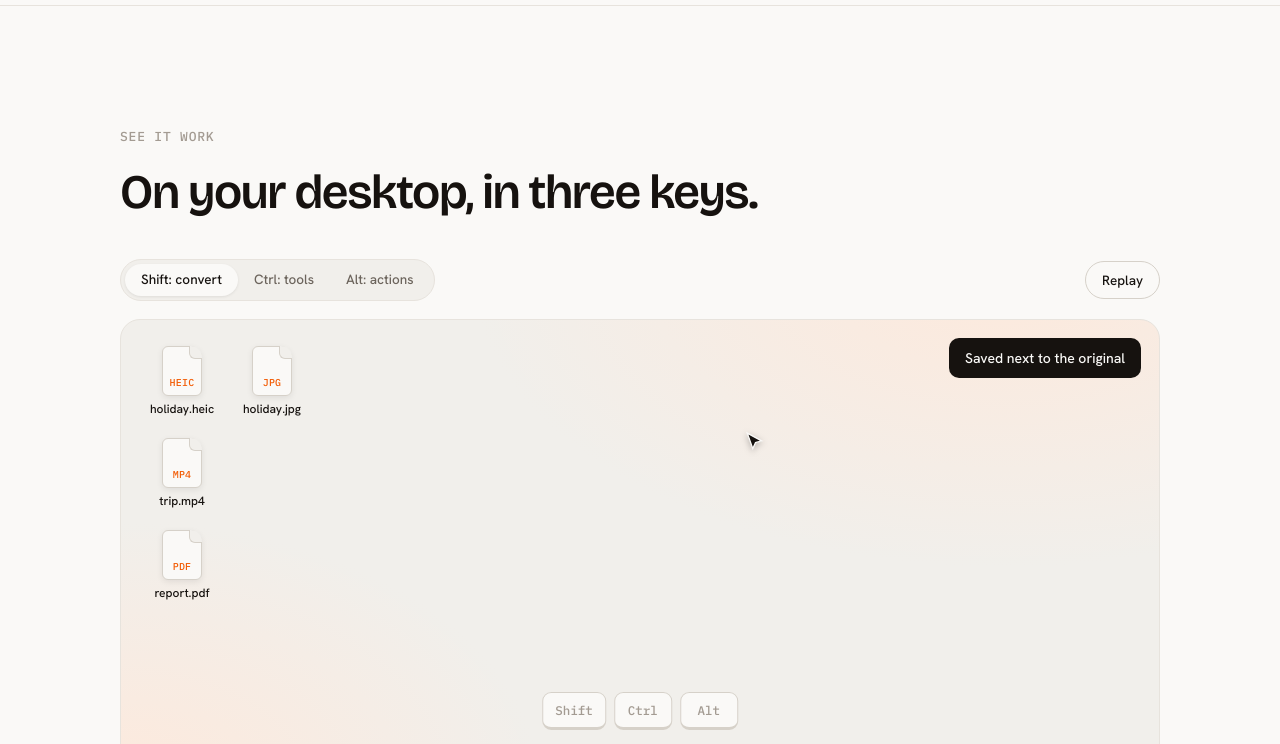
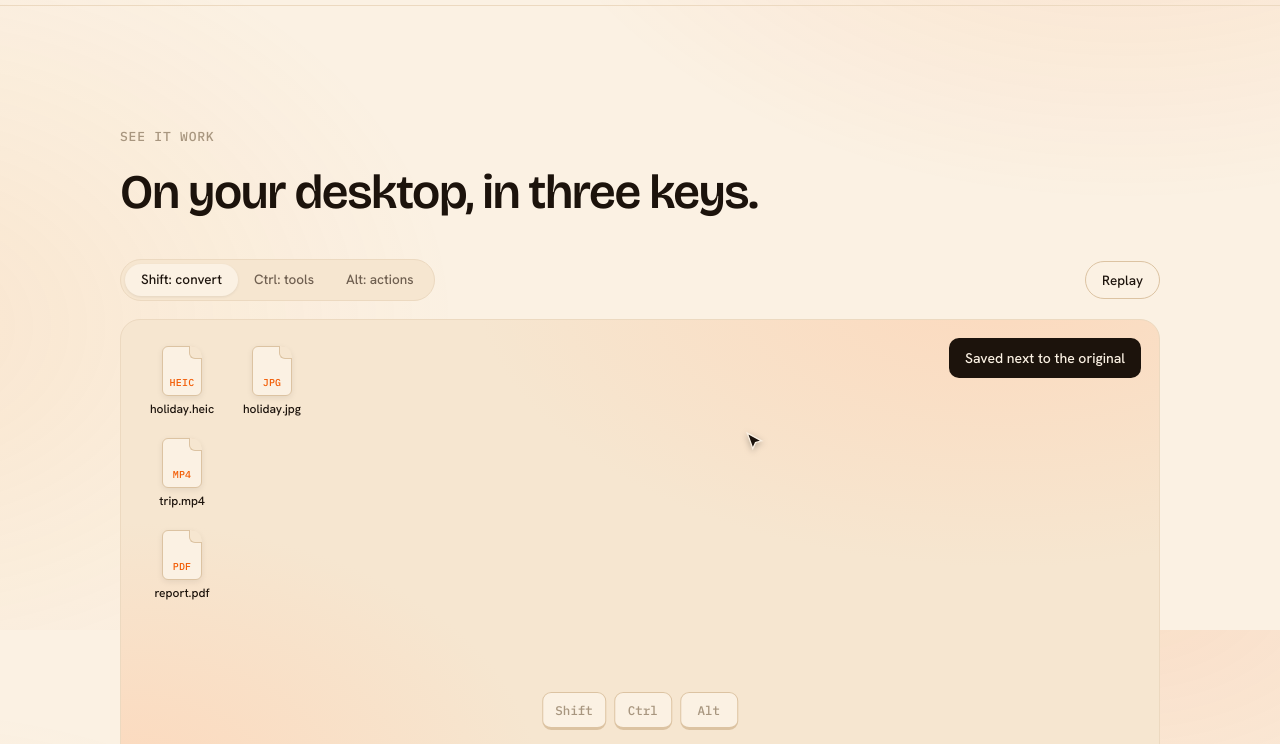
Before and after one commit to JosephMorris7/orange, a plain HTML site: page docs/index.html in a window 1280 px wide. Shown: the part 1770-2514 px from the top of the page. Drawn offline with nearby package versions, Linux system fonts and the light colour scheme.

Commit message:
Cream and orange light theme

```diff
--- a/docs/index.html
+++ b/docs/index.html
@@ -14,8 +14,9 @@
    hairlines on a lot of air. Light by default, dark follows the viewer. Orange is used only for the logo, the active
    wedge, the last line of the headline and the download buttons. */
 :root {
-  --bg:#faf9f7; --surface:#f1efeb; --ink:#16120f; --muted:#6c645c; --faint:#a39b92; --line:#e7e3dd; --line2:#d6d1c9;
-  --accent:#f25c05; --accent-ink:#ffffff; --accent-soft:#fde9dc; --wedge:#ffffff; --wedge-line:#e7e3dd;
+  --bg:#fbf1e3; --surface:#f6e6d0; --ink:#1c130c; --muted:#6f5f50; --faint:#a8967f; --line:#ecd9c0; --line2:#dcc3a2;
+  --accent:#f25c05; --accent-ink:#ffffff; --accent-soft:#fcd9bd; --wedge:#fff8ee; --wedge-line:#ecd9c0;
+  --glow:radial-gradient(900px 600px at 88% -6%, rgba(242,92,5,.13), transparent 70%), radial-gradient(800px 600px at -8% 62%, rgba(242,150,60,.12), transparent 70%);
   --display:"Bricolage Grotesque","Segoe UI Variable Display","Segoe UI",system-ui,sans-serif;
   --body:"Hanken Grotesk","Segoe UI Variable Text","Segoe UI",system-ui,sans-serif;
   --mono:"IBM Plex Mono",Consolas,"Cascadia Mono",monospace;
@@ -23,16 +24,16 @@
 }
 @media (prefers-color-scheme: dark) { :root:not([data-theme="light"]) {
   --bg:#0f0d0b; --surface:#181512; --ink:#f3eee8; --muted:#a39a90; --faint:#6e665d; --line:#26211c; --line2:#38312a;
-  --accent:#ff6a1a; --accent-ink:#1a0d04; --accent-soft:#2a1709; --wedge:#171410; --wedge-line:#2a251f;
+  --glow:none; --accent:#ff6a1a; --accent-ink:#1a0d04; --accent-soft:#2a1709; --wedge:#171410; --wedge-line:#2a251f;
   --shadow:0 1px 2px rgba(0,0,0,.4), 0 18px 50px -14px rgba(0,0,0,.7); color-scheme:dark; } }
 :root[data-theme="dark"] {
   --bg:#0f0d0b; --surface:#181512; --ink:#f3eee8; --muted:#a39a90; --faint:#6e665d; --line:#26211c; --line2:#38312a;
-  --accent:#ff6a1a; --accent-ink:#1a0d04; --accent-soft:#2a1709; --wedge:#171410; --wedge-line:#2a251f;
+  --glow:none; --accent:#ff6a1a; --accent-ink:#1a0d04; --accent-soft:#2a1709; --wedge:#171410; --wedge-line:#2a251f;
   --shadow:0 1px 2px rgba(0,0,0,.4), 0 18px 50px -14px rgba(0,0,0,.7); color-scheme:dark; }
 
 * { box-sizing:border-box; }
 html { scroll-behavior:smooth; }
-body { margin:0; background:var(--bg); color:var(--ink); font:17px/1.65 var(--body); -webkit-font-smoothing:antialiased; overflow-x:hidden; }
+body { margin:0; background:var(--glow) fixed, var(--bg); color:var(--ink); font:17px/1.65 var(--body); -webkit-font-smoothing:antialiased; overflow-x:hidden; }
 body::before { content:""; position:fixed; inset:0 0 auto; height:env(safe-area-inset-top,0px); z-index:60; background:var(--bg); }
 h1,h2,h3 { font-family:var(--display); margin:0; text-wrap:balance; font-weight:600; letter-spacing:-.03em; }
 p { margin:0; }
```
